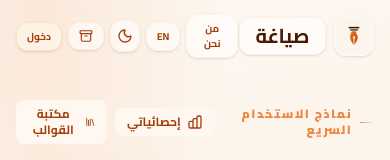
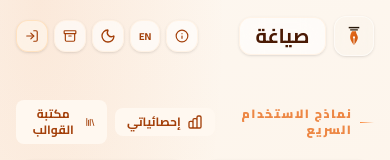
Before and after one commit to abdullahalalawi52-jpg/Siyagha, a React (Vite) app: page / in a window 390 px wide. Shown: the top 160 px of the page. Built offline with nearby package versions, Linux system fonts and the light colour scheme; no server answers.

Commit message:
style: optimize header icons and text buttons alignment on mobile screens

```diff
--- a/src/components/Header.tsx
+++ b/src/components/Header.tsx
@@ -1,6 +1,6 @@
 import React from 'react';
 import { motion, AnimatePresence } from 'motion/react';
-import { Wifi, WifiOff, Archive, User, Sun, Moon } from 'lucide-react';
+import { Wifi, WifiOff, Archive, User, Sun, Moon, Info, LogOut, LogIn } from 'lucide-react';
 import { useApp } from '../contexts/AppContext';
 import { useAuth } from '../contexts/AuthContext';
 
@@ -65,7 +65,7 @@ export const Header: React.FC = () => {
         </div>
 
         {/* Actions */}
-        <div className="flex items-center gap-1.5 sm:gap-3">
+        <div className="flex items-center gap-1.5 sm:gap-2.5">
           <p className="text-xs font-bold text-brown-700 dark:text-brown-300 hidden lg:block px-4 py-2 bg-white/60 dark:bg-teal-950/40 backdrop-blur-md border border-brown-100/50 dark:border-teal-800/80 rounded-xl shadow-sm">
             {t('خطابات رسمية واحترافية', 'Professional letters')}
           </p>
@@ -73,16 +73,18 @@ export const Header: React.FC = () => {
           {/* About Us Link */}
           <button
             onClick={() => setIsAboutOpen(true)}
-            className="px-2.5 py-1.5 sm:px-4 sm:py-2 text-[10px] sm:text-xs font-bold text-brown-700 dark:text-brown-300 bg-white/60 dark:bg-teal-950/40 backdrop-blur-md border border-brown-100/50 dark:border-teal-800/80 rounded-xl shadow-sm hover:bg-brown-50 dark:hover:bg-teal-900/40 transition-all cursor-pointer"
+            className="h-8 sm:h-9 px-2 sm:px-3 text-xs font-bold text-brown-700 dark:text-brown-300 bg-white/60 dark:bg-teal-950/40 backdrop-blur-md border border-brown-100/50 dark:border-teal-800/80 rounded-xl shadow-sm hover:bg-brown-50 dark:hover:bg-teal-900/40 transition-all cursor-pointer flex items-center gap-1"
+            title={t('من نحن', 'About Us')}
             type="button"
           >
-            {t('من نحن', 'About Us')}
+            <Info className="w-3.5 h-3.5 sm:w-4 sm:h-4" />
+            <span className="hidden sm:inline">{t('من نحن', 'About Us')}</span>
           </button>
 
           {/* Language Toggle */}
           <button
             onClick={() => setAppLang(appLang === 'ar' ? 'en' : 'ar')}
-            className="px-2.5 py-1.5 sm:px-4 sm:py-2 text-[10px] sm:text-xs font-bold text-brown-700 dark:text-brown-300 bg-white/60 dark:bg-teal-950/40 backdrop-blur-md border border-brown-100/50 dark:border-teal-800/80 rounded-xl shadow-sm hover:bg-brown-50 dark:hover:bg-teal-900/40 transition-all cursor-pointer"
+            className="h-8 sm:h-9 px-2 sm:px-3 text-[10px] sm:text-xs font-bold text-brown-700 dark:text-brown-300 bg-white/60 dark:bg-teal-950/40 backdrop-blur-md border border-brown-100/50 dark:border-teal-800/80 rounded-xl shadow-sm hover:bg-brown-50 dark:hover:bg-teal-900/40 transition-all cursor-pointer flex items-center justify-center"
             title={t('تغيير اللغة', 'Change Language')}
             type="button"
           >
@@ -126,14 +128,14 @@ export const Header: React.FC = () => {
           {/* Archive */}
           <button
             onClick={() => setIsArchiveOpen(true)}
-            className="relative flex items-center gap-1 sm:gap-1.5 text-[10px] sm:text-xs font-bold text-brown-700 dark:text-brown-300 px-2.5 py-1.5 sm:px-4 sm:py-2 bg-white/60 dark:bg-teal-950/40 backdrop-blur-md border border-brown-100/50 dark:border-teal-800/80 rounded-xl shadow-sm hover:bg-brown-50 dark:hover:bg-teal-900/40 transition-all cursor-pointer"
+            className="relative h-8 sm:h-9 px-2 sm:px-3 flex items-center gap-1 sm:gap-1.5 text-[10px] sm:text-xs font-bold text-brown-700 dark:text-brown-300 bg-white/60 dark:bg-teal-950/40 backdrop-blur-md border border-brown-100/50 dark:border-teal-800/80 rounded-xl shadow-sm hover:bg-brown-50 dark:hover:bg-teal-900/40 transition-all cursor-pointer"
             aria-label={t('الأرشيف', 'Archive')}
             type="button"
           >
             <Archive className="w-3.5 h-3.5 sm:w-4 sm:h-4" />
             <span className="hidden sm:inline">{t('الأرشيف', 'Archive')}</span>
             {savedLetters.length > 0 && (
-              <span className="absolute -top-1.5 -right-1.5 w-4 h-4 bg-orange-500 text-white text-[10px] rounded-full flex items-center justify-center font-bold shadow-sm">
+              <span className="absolute -top-1 -right-1 w-4 h-4 bg-orange-500 text-white text-[9px] rounded-full flex items-center justify-center font-bold shadow-sm">
                 {savedLetters.length}
               </span>
             )}
@@ -147,22 +149,23 @@ export const Header: React.FC = () => {
               </span>
               <button
                 onClick={signOut}
-                className="px-2.5 py-1.5 sm:px-4 sm:py-2 text-[10px] sm:text-xs font-bold rounded-xl text-red-600 dark:text-red-400 bg-red-50/60 dark:bg-red-500/10 backdrop-blur-md border border-red-200 dark:border-red-500/20 shadow-sm hover:bg-red-100 dark:hover:bg-red-500/20 transition-all cursor-pointer"
+                className="h-8 sm:h-9 px-2 sm:px-3 text-[10px] sm:text-xs font-bold rounded-xl text-red-600 dark:text-red-400 bg-red-50/60 dark:bg-red-500/10 backdrop-blur-md border border-red-200 dark:border-red-500/20 shadow-sm hover:bg-red-100 dark:hover:bg-red-500/20 transition-all cursor-pointer flex items-center gap-1"
                 title={t('تسجيل الخروج', 'Log Out')}
                 type="button"
               >
-                {t('خروج', 'Log Out')}
+                <LogOut className="w-3.5 h-3.5 sm:w-4 sm:h-4" />
+                <span className="hidden sm:inline">{t('خروج', 'Log Out')}</span>
               </button>
             </div>
           ) : (
             <button
               onClick={signInWithGoogle}
-              className="px-2.5 py-1.5 sm:px-4 sm:py-2 text-[10px] sm:text-xs font-bold rounded-xl text-brown-700 dark:text-orange-400 bg-orange-50/60 dark:bg-orange-950/40 backdrop-blur-md border border-orange-200/60 dark:border-orange-900/40 shadow-sm hover:bg-orange-100/80 dark:hover:bg-orange-900/60 transition-all flex items-center gap-1 cursor-pointer"
+              className="h-8 sm:h-9 px-2 sm:px-3 text-[10px] sm:text-xs font-bold rounded-xl text-brown-700 dark:text-orange-400 bg-orange-50/60 dark:bg-orange-950/40 backdrop-blur-md border border-orange-200/60 dark:border-orange-900/40 shadow-sm hover:bg-orange-100/80 dark:hover:bg-orange-900/60 transition-all flex items-center gap-1.5 cursor-pointer"
               title={t('تسجيل الدخول باستخدام جوجل', 'Sign In with Google')}
               type="button"
             >
-              <User className="w-3.5 h-3.5 hidden sm:block" />
-              <span>{t('دخول', 'Sign In')}</span>
+              <LogIn className="w-3.5 h-3.5 sm:w-4 sm:h-4" />
+              <span className="hidden sm:inline">{t('دخول', 'Sign In')}</span>
             </button>
           )}
         </div>
```
